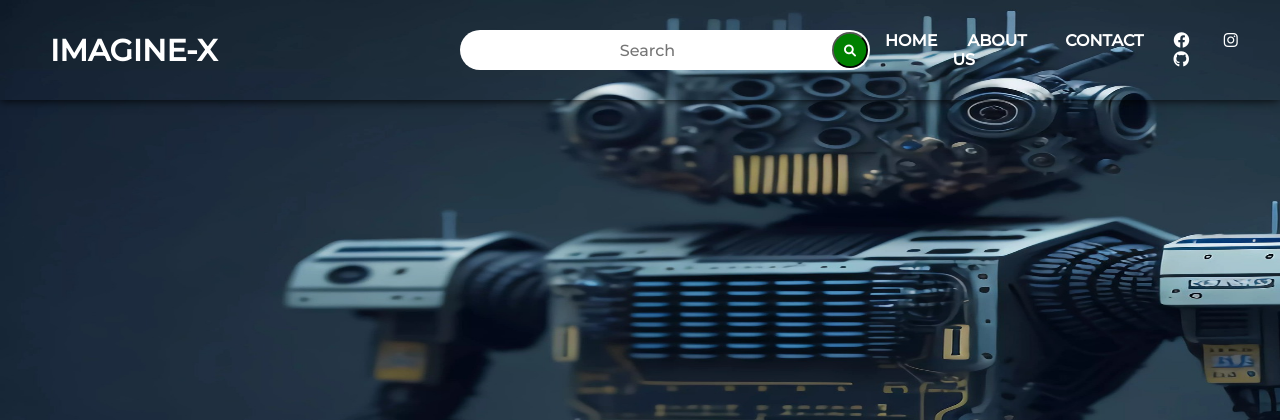
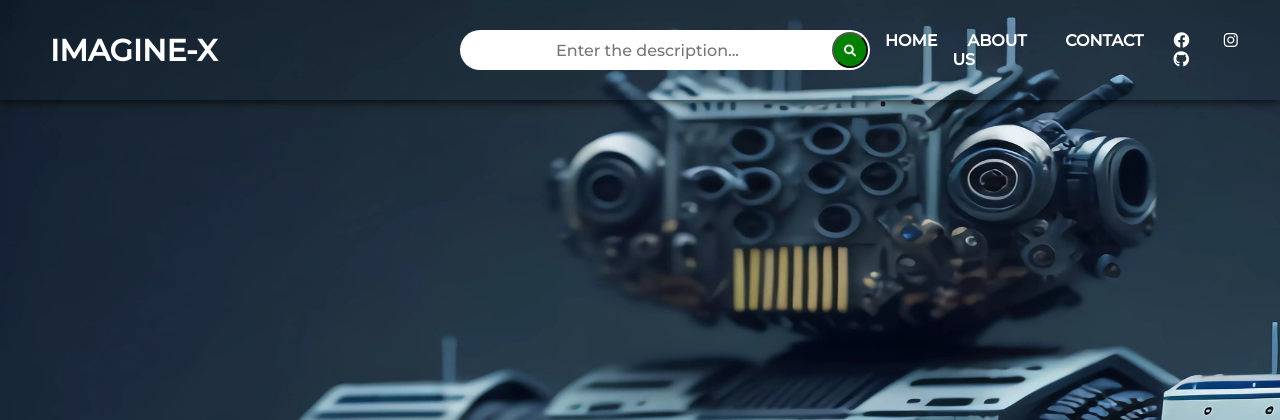
Before and after one commit to SoumyaBera2002/TextToImageGenerationUsingGAN, a Flask app: page / in a window 1280 px wide. Shown: the top 420 px of the page. Run offline with Flask 3, Linux system fonts and the light colour scheme; some web fonts are replaced.

Commit message:
Some changes

```diff
--- a/static/css/styles.css
+++ b/static/css/styles.css
@@ -10,7 +10,7 @@
 body {
     background-image: url("../images/Bg-img.jpg");
     background-repeat: no-repeat;
-    background-size: 1588px 750px;
+    background-size: 1588px 1200px;
 }
 
 header {
--- a/templates/index.html
+++ b/templates/index.html
@@ -19,7 +19,7 @@
         </div>
         <div class="search-box">
             <form action="generate" method="post">
-                <input type="text" name="search_text" id="srch" placeholder="Search">
+                <input type="text" name="search_text" id="srch" placeholder="Enter the description...">
                 <button type="submit"><i class="fa fa-search"></i></button>
             </form>
         </div>
```
